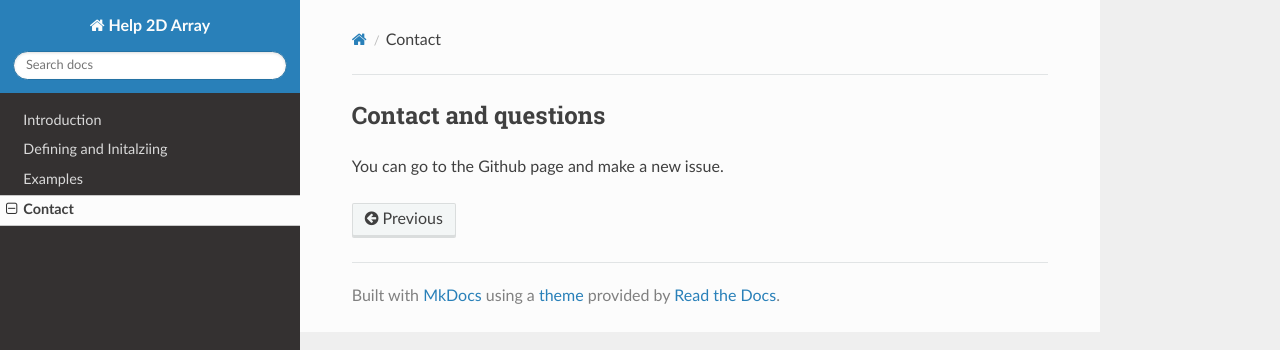
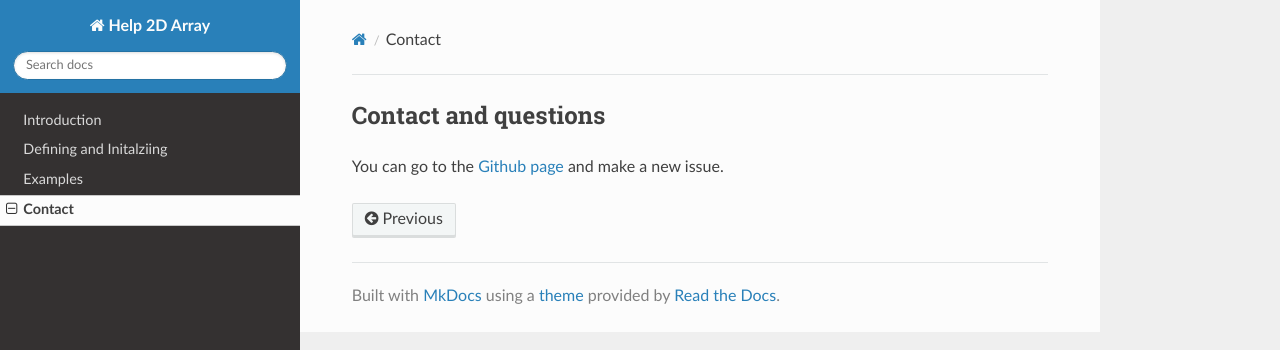
Before and after one commit to StarWarsPanda/Help2dArray, an MkDocs documentation site: the page built from docs/Con.md, in a window 1280 px wide. Shown: the top 350 px of the page. Built offline with MkDocs 1.6.1, drawn with Linux system fonts in a browser that asks for light colours; nearby versions of some CDN libraries; part of the change alters nothing that is shown.

Commit message:
Update Con.md

```diff
--- a/docs/Con.md
+++ b/docs/Con.md
@@ -1,3 +1,3 @@
 ##Contact and questions
 
-You can go to the Github page and make a new issue.
+You can go to the [Github page](https://github.com/StarWarsPanda/Help2dArray/issues) and make a new issue.
```
